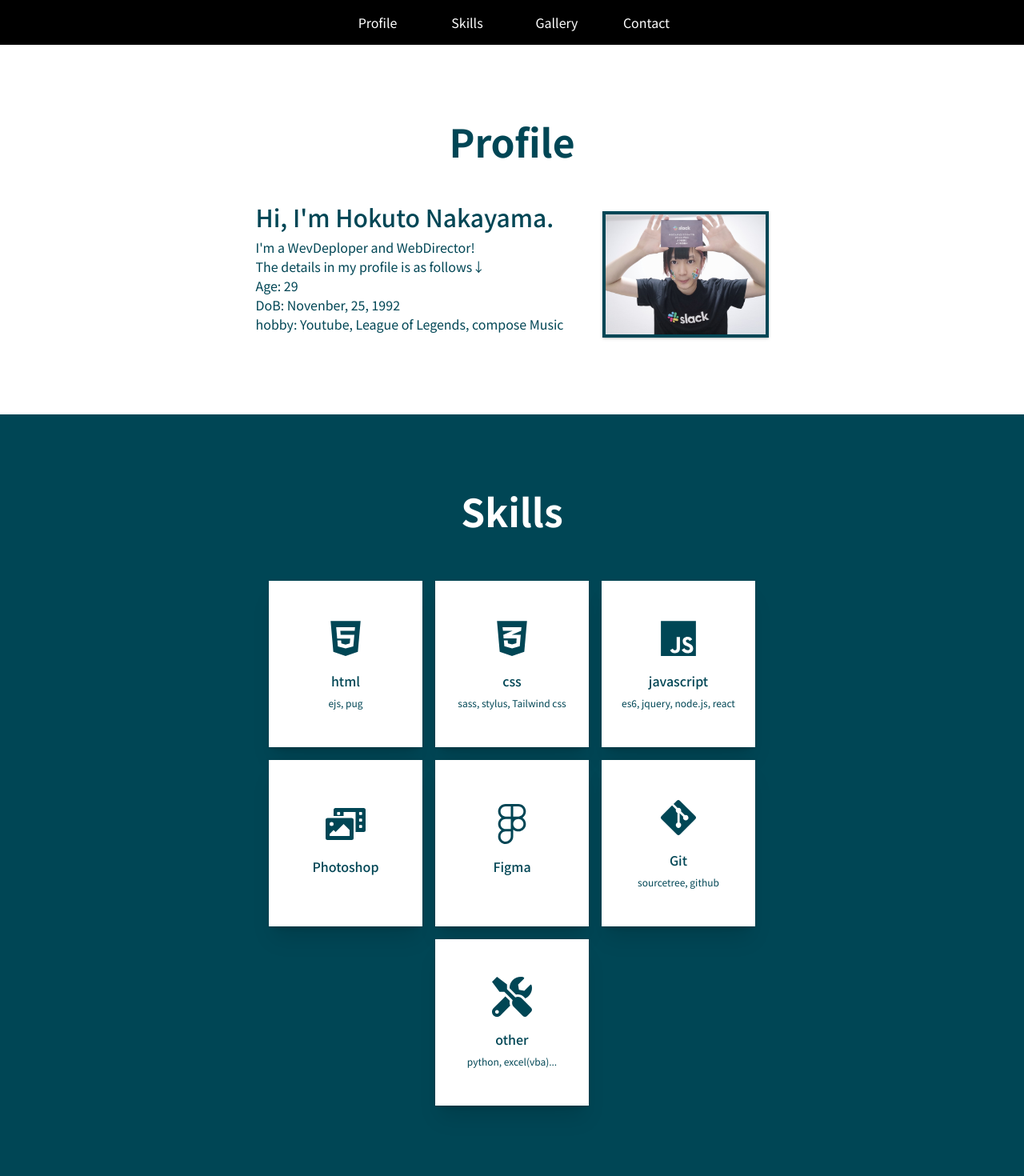
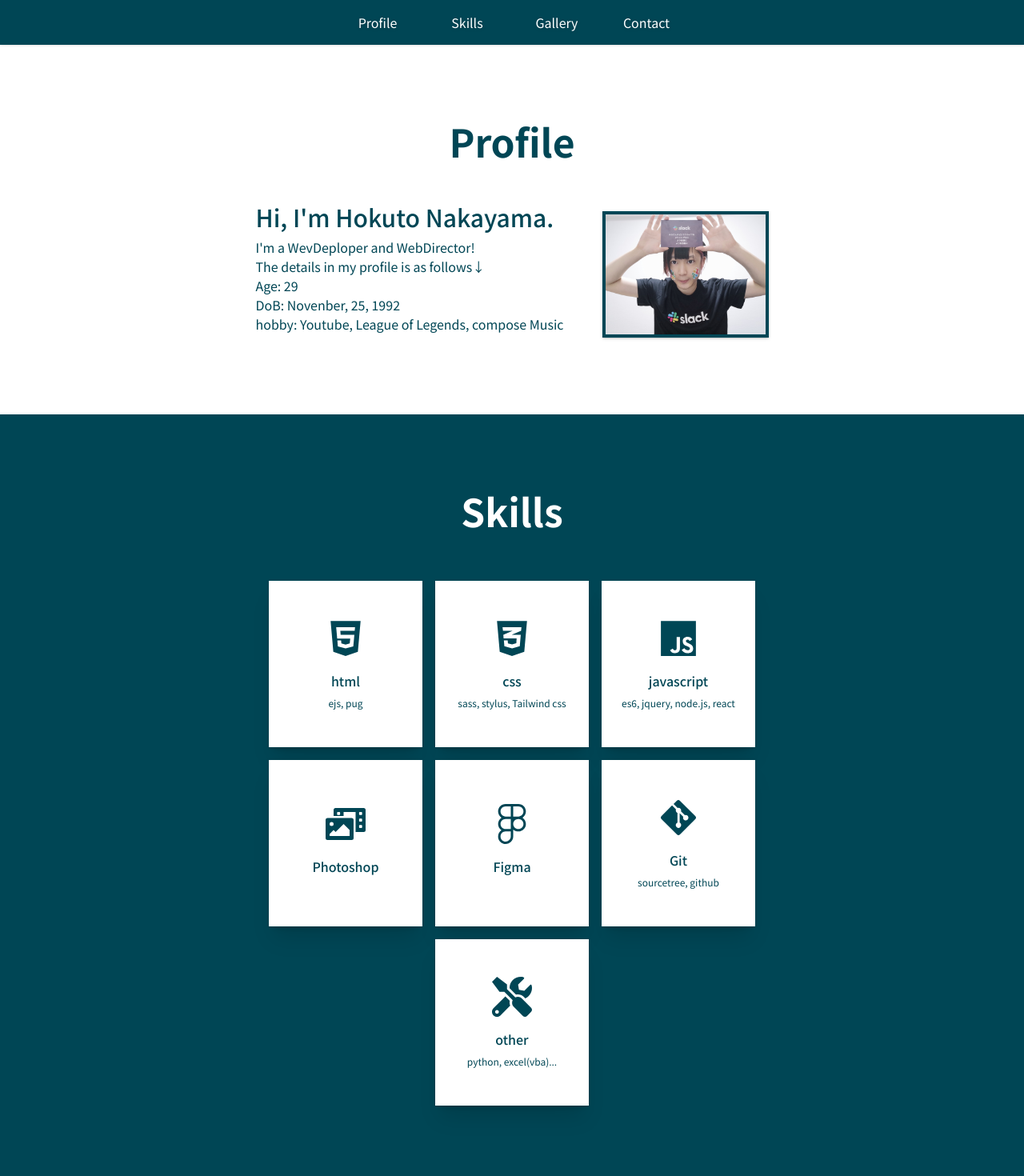
Before and after one commit to chanhoku/intro, a React (Create React App) app: page / in a window 1280 px wide. Shown: the top 1470 px of the page at 80% size. Built offline with nearby package versions, Linux system fonts and the light colour scheme.

Commit message:
no message

```diff
--- a/src/components/Header.jsx
+++ b/src/components/Header.jsx
@@ -1,7 +1,7 @@
 export const Header = () => {
   return (
-    <header className="bg-black">
-        <ul className="h-14 flex items-center shadow-sm text-white justify-center">
+    <header className="bg-main">
+        <ul className="h-14 flex items-center text-white justify-center shadow drop-shadow">
             <li className="w-28 text-center"><a href="#profile">Profile</a></li>
             <li className="w-28 text-center"><a href="#skills">Skills</a></li>
             <li className="w-28 text-center"><a href="#gallery">Gallery</a></li>
--- a/src/components/Skills.jsx
+++ b/src/components/Skills.jsx
@@ -12,7 +12,7 @@ export const Skills = () => {
     { name:'other', detail:'python, excel(vba)...', icon:<FaTools /> },
   ];
     return (
-      <section id="skills" className="py-24 px-4 bg-main text-white">
+      <section id="skills" className="py-24 px-4 bg-main text-white shadow drop-shadow">
         <h2 className="text-5xl text-center font-semibold">Skills</h2>
         <div className="mt-12 flex justify-center">
           <ul className="flex flex-col md:flex-row md:flex-wrap text-main w-7/12 md:w-full md:max-w-3xl justify-center">
```
